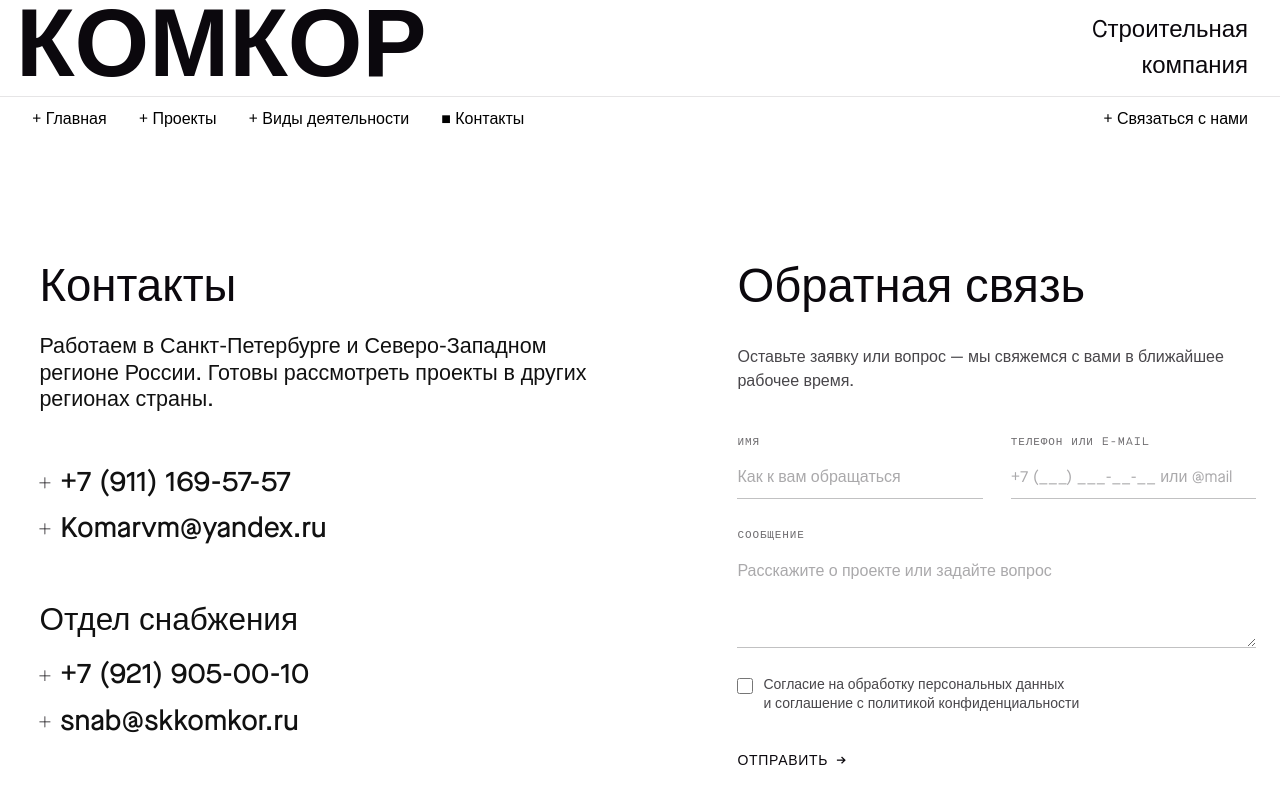
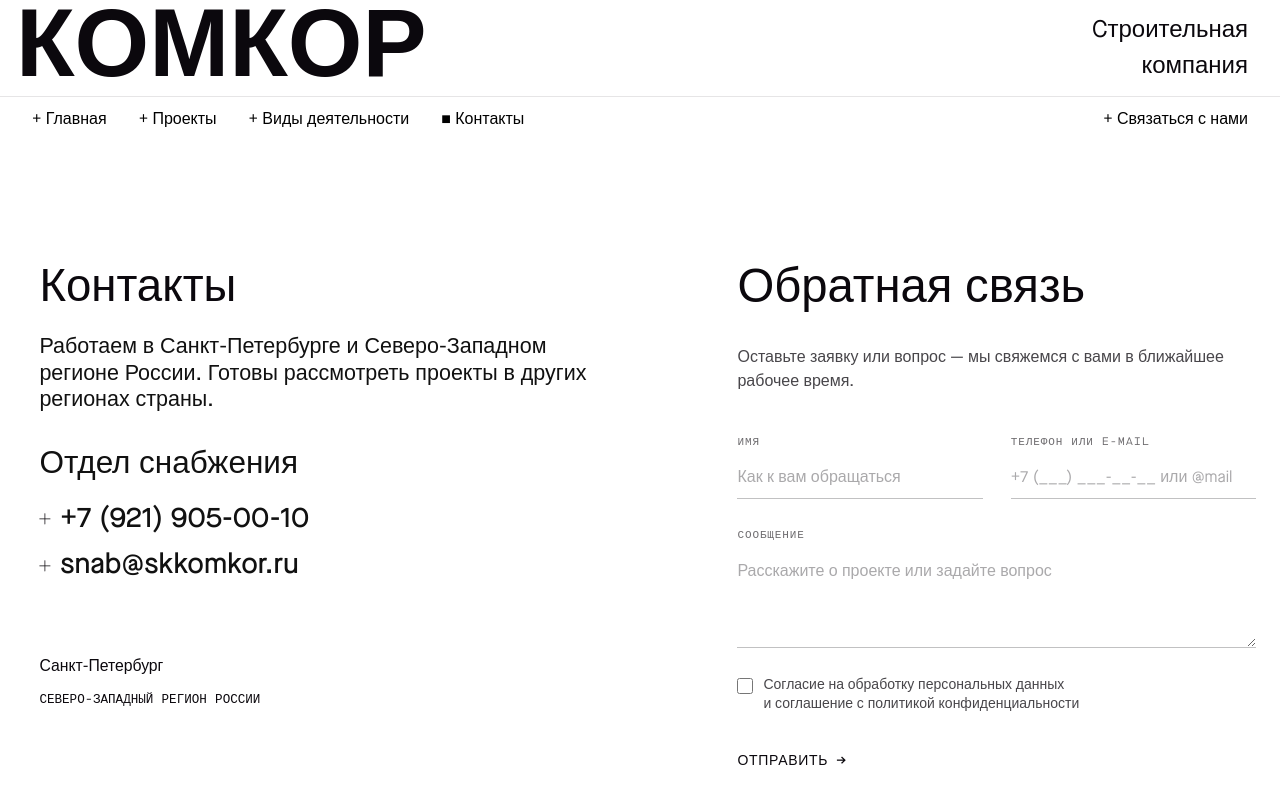
Before and after one commit to matveyGlush/skkomkor, a Next.js app: page /contact in a window 1280 px wide. Shown: the top 800 px of the page. Built offline with nearby package versions, Linux system fonts and the light colour scheme.

Commit message:
remove unused contacts

```diff
--- a/src/components/ContactPage.tsx
+++ b/src/components/ContactPage.tsx
@@ -39,7 +39,7 @@ export function ContactPage() {
             Готовы рассмотреть проекты в&nbsp;других регионах страны.
           </p>
 
-          <div className={styles.contactLinks}>
+          {/* <div className={styles.contactLinks}>
             {[
               { href: "tel:+79111695757", label: "+7 (911) 169-57-57" },
               { href: "mailto:Komarvm@yandex.ru", label: "Komarvm@yandex.ru" },
@@ -49,7 +49,7 @@ export function ContactPage() {
                 <span className={styles.contactLinkLabel}>{label}</span>
               </a>
             ))}
-          </div>
+          </div> */}
 
           <p className={styles.snabDescription}>
             Отдел снабжения
```
